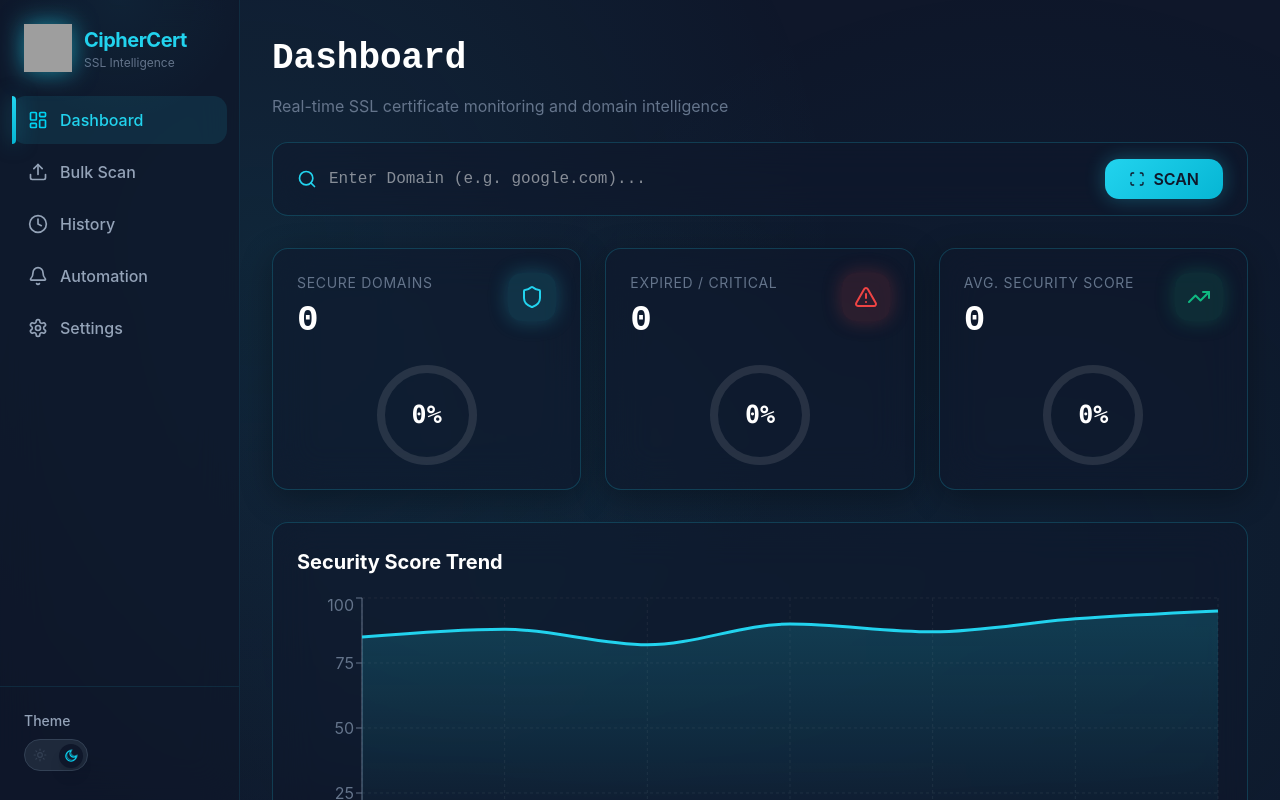
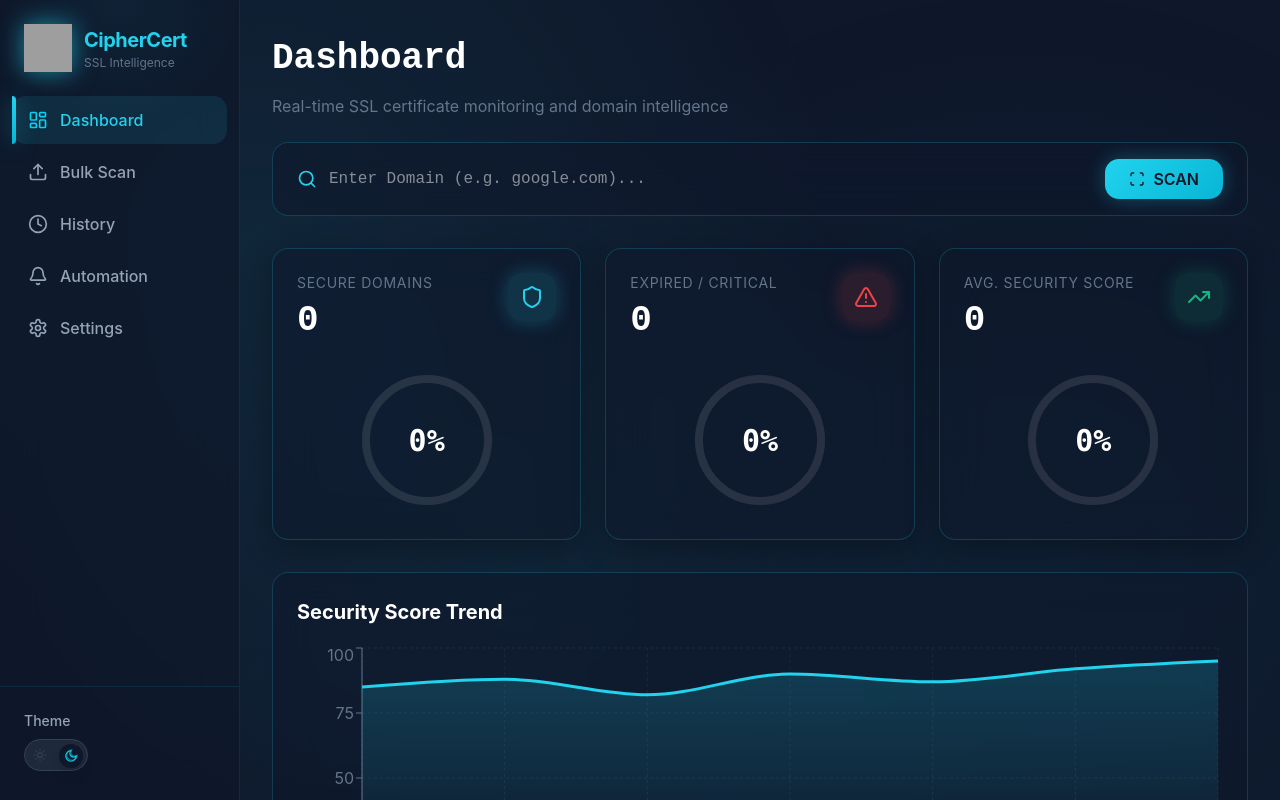
Before and after one commit to Ilia-Shakeri/CipherCert-App, a React (Vite) app in the folder frontend/: page / in a window 1280 px wide. Shown: the top 800 px of the page. Built offline with nearby package versions, Linux system fonts and the light colour scheme; grey boxes are pictures that could not be loaded.

Commit message:
fix: circular proggress

```diff
--- a/frontend/src/components/BulkScanPage.tsx
+++ b/frontend/src/components/BulkScanPage.tsx
@@ -271,7 +271,7 @@ export function BulkScanPage({ isDark }: BulkScanPageProps) {
                                 color: "#10B981",
                                 textShadow: "0 0 10px rgba(16, 185, 129, 0.6)"
                             }}>
-                            Successful
+                            Successfully scanned
                       </span>
                    </div>
                    <span className="px-4 py-1 rounded-md text-lg font-bold"
@@ -309,7 +309,7 @@ export function BulkScanPage({ isDark }: BulkScanPageProps) {
                                 color: "#EF4444",
                                 textShadow: "0 0 10px rgba(239, 68, 68, 0.6)"
                             }}>
-                            Failed
+                            Failed to scan
                       </span>
                    </div>
                    <span className="px-4 py-1 rounded-md text-lg font-bold"
--- a/frontend/src/components/CircularProgress.tsx
+++ b/frontend/src/components/CircularProgress.tsx
@@ -12,10 +12,10 @@ export const CircularProgress: React.FC<CircularProgressProps> = ({
   percentage,
   color,
   isDark,
-  size = 100,
+  size = 150,
   strokeWidth = 8
 }) => {
-  const radius = (size - strokeWidth) / 2;
+  const radius = (size - strokeWidth) / 2 - 10;
   const circumference = radius * 2 * Math.PI;
   const offset = circumference - (percentage / 100) * circumference;
 
@@ -59,7 +59,7 @@ export const CircularProgress: React.FC<CircularProgressProps> = ({
         <span
           className="font-bold font-mono"
           style={{
-            fontSize: size * 0.25,
+            fontSize: size * 0.20,
             color: isDark ? "#FFFFFF" : "#0F172A"
           }}
         >
```
